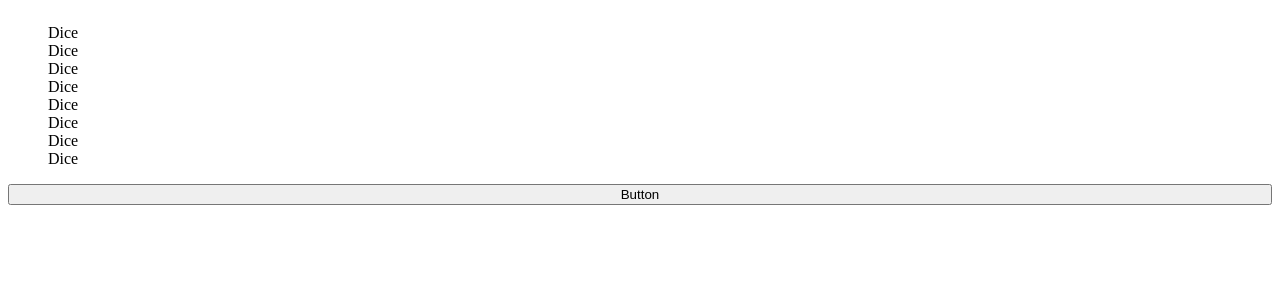
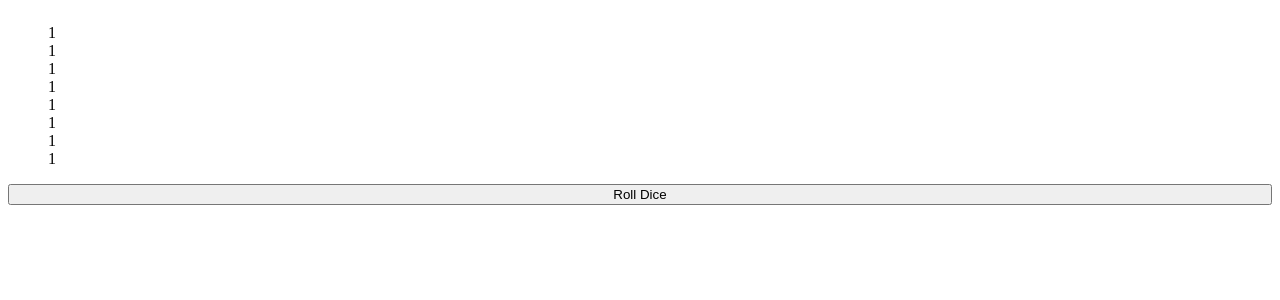
Before and after one commit to LarsGKodehode/tenzies, a React (Vite) app: page / in a window 1280 px wide. Shown: the top 300 px of the page. Built offline with nearby package versions, Linux system fonts and the light colour scheme.

Commit message:
Added button fucntionality

```diff
--- a/src/App.tsx
+++ b/src/App.tsx
@@ -1,22 +1,45 @@
-import { Component, ReactComponentElement, ReactNode } from 'react';
+// IMPORTS
+import React, { useState } from 'react';
 import './App.css';
 import Button from './assets/components/Button/Button';
 import Dice from './assets/components/Dice/Dice';
 
-function populateBoard(element: JSX.Element): Array<JSX.Element> {
-  const numberOfDice = 8;
-  return new Array(numberOfDice).fill(element)
+
+// INTERFACES
+interface AppState {
+  diceState: Array<number>
 };
 
+
+// HELPERS
+function populateBoard(diceArray: Array<number>): Array<JSX.Element> {
+  return diceArray.map((diceEyes) => {
+    return <Dice eyes={diceEyes} />
+  });
+};
+
+
+// COMPONENT
 function App() {
+  const [ data, setData ] = useState<AppState>(
+    {
+      diceState: new Array(8).fill(1),
+    }
+  );
+
+  function rollDice() {
+    console.log("rolling dice")
+  };
+
   return (
     <div className="App">
       <ul>
-        {populateBoard(<Dice />)}
+        {React.Children.toArray(populateBoard(data.diceState))}
       </ul>
-      <Button />
+
+      <Button handleClick={() => rollDice()}/>
     </div>
-  )
+  );
 };
 
 export default App;
--- a/src/assets/components/Button/Button.tsx
+++ b/src/assets/components/Button/Button.tsx
@@ -1,7 +1,15 @@
-function Button() {
+import { MouseEventHandler } from "react";
+
+interface ButtonProps {
+  handleClick: MouseEventHandler,
+};
+
+function Button(props: ButtonProps) {
   return(
-    <button>
-      Button
+    <button
+      onClick={props.handleClick}
+    >
+      Roll Dice
     </button>
   );
 };
--- a/src/assets/components/Dice/Dice.tsx
+++ b/src/assets/components/Dice/Dice.tsx
@@ -1,9 +1,16 @@
-function Dice() {
+import { useState } from "react";
+
+interface DiceProps {
+  eyes: number,
+};
+
+function Dice(props: DiceProps): JSX.Element {
+  const { eyes } = props;
   return(
     <div>
-      Dice
+      {eyes}
     </div>
-  )
+  );
 };
 
 
--- a/src/main.tsx
+++ b/src/main.tsx
@@ -2,6 +2,19 @@ import React from 'react'
 import ReactDOM from 'react-dom/client'
 import App from './App'
 import './index.css'
+
+/**
+ * DEVELOPMENT
+ * clears console of error messages between hotswaps
+ * @link https://github.com/vitejs/vite/discussions/3143
+ */
+ if (import.meta.hot) {
+  import.meta.hot.on(
+    "vite:beforeUpdate",
+    () => console.clear()
+  );
+}
+// DEVELOPMENT
 
 ReactDOM.createRoot(document.getElementById('root') as HTMLElement).render(
   <React.StrictMode>
```
